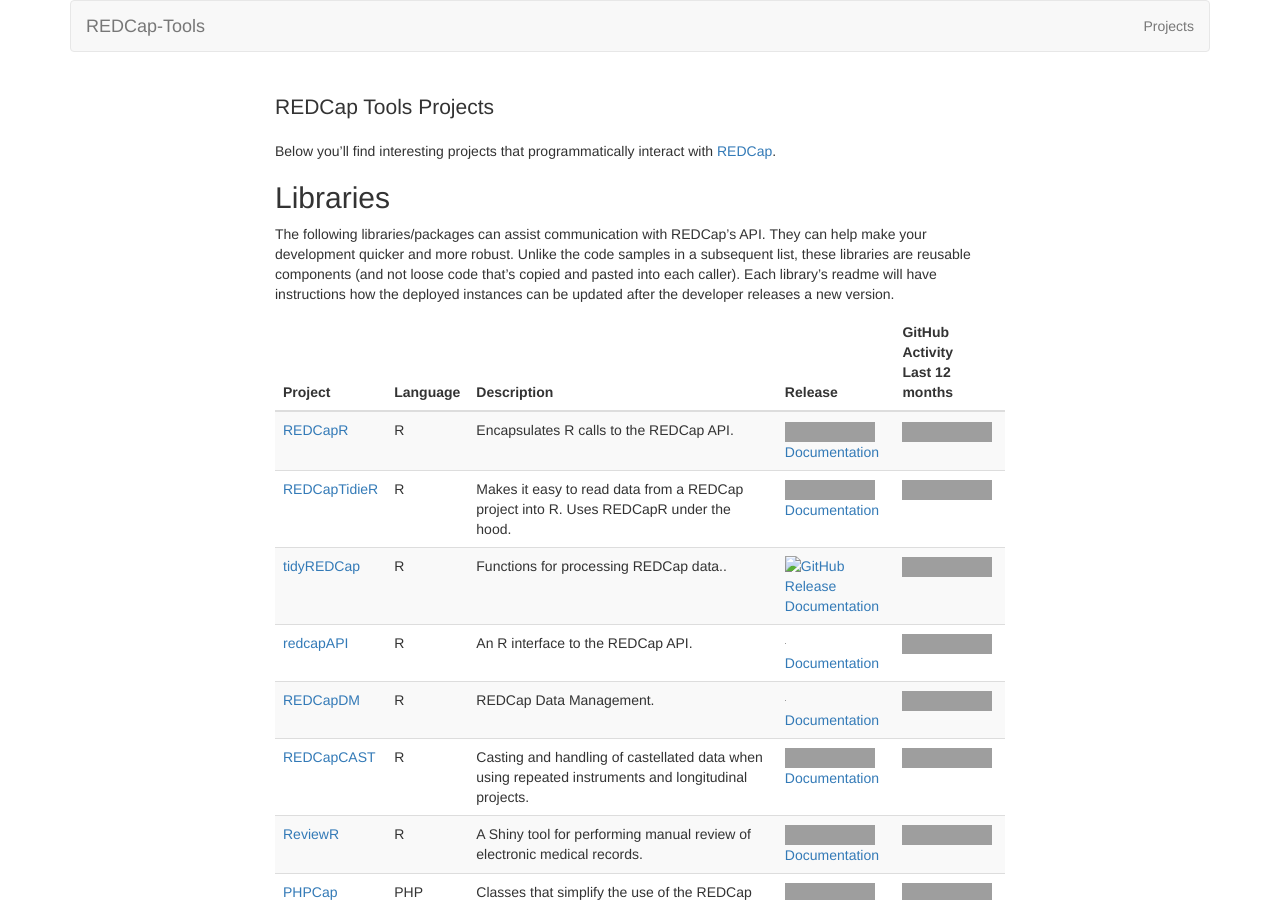
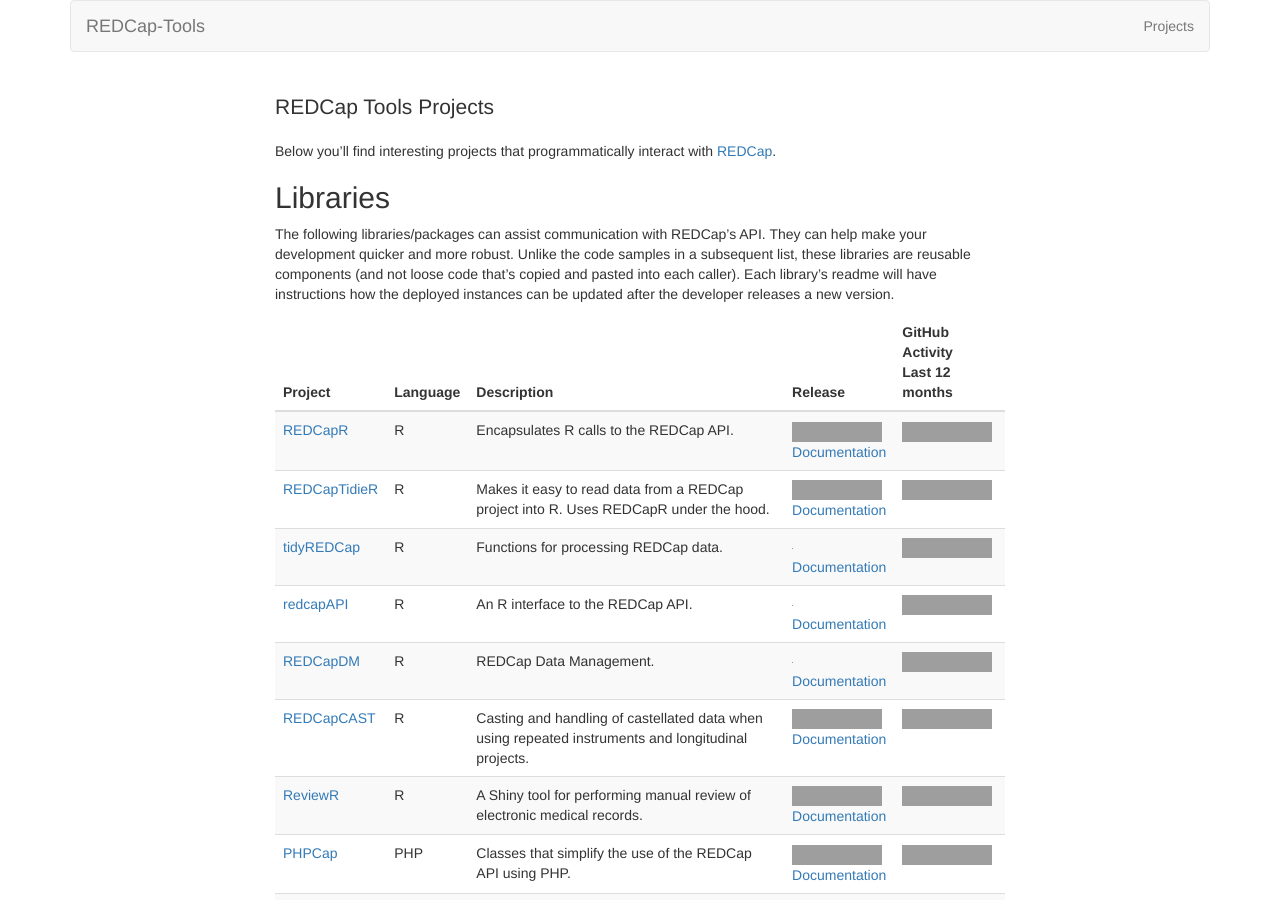
Before and after one commit to redcap-tools/redcap-tools.github.io, a Jekyll site: the page built from projects.md, in a window 1280 px wide and 900 px high, cut to the strip 0-900 px from the top of the window. Built offline with Jekyll 4.4.1, drawn with Linux system fonts in a browser that asks for light colours; some of the changed lines change nothing that is shown; grey boxes are pictures that could not be loaded.

Commit message:
restore spaceholder

```diff
--- a/_data/libraries.yml
+++ b/_data/libraries.yml
@@ -24,12 +24,12 @@
 
 - name: tidyREDCap
   repo: https://github.com/raymondbalise/tidyREDCap
-  # repo_release: https://via.placeholder.com/1.svg
+  repo_release: https://via.placeholder.com/1.svg
   # not found-- repo_release: https://img.shields.io/github/release/raymondbalise/tidyREDCap.svg
   repo_activity: https://img.shields.io/github/commit-activity/y/raymondbalise/tidyREDCap?color=9cf&label=commits
   language: R
   docs: https://raymondbalise.github.io/tidyREDCap/
-  description: Functions for processing REDCap data..
+  description: Functions for processing REDCap data.
 
 - name: redcapAPI
   repo: https://github.com/nutterb/redcapAPI
```
